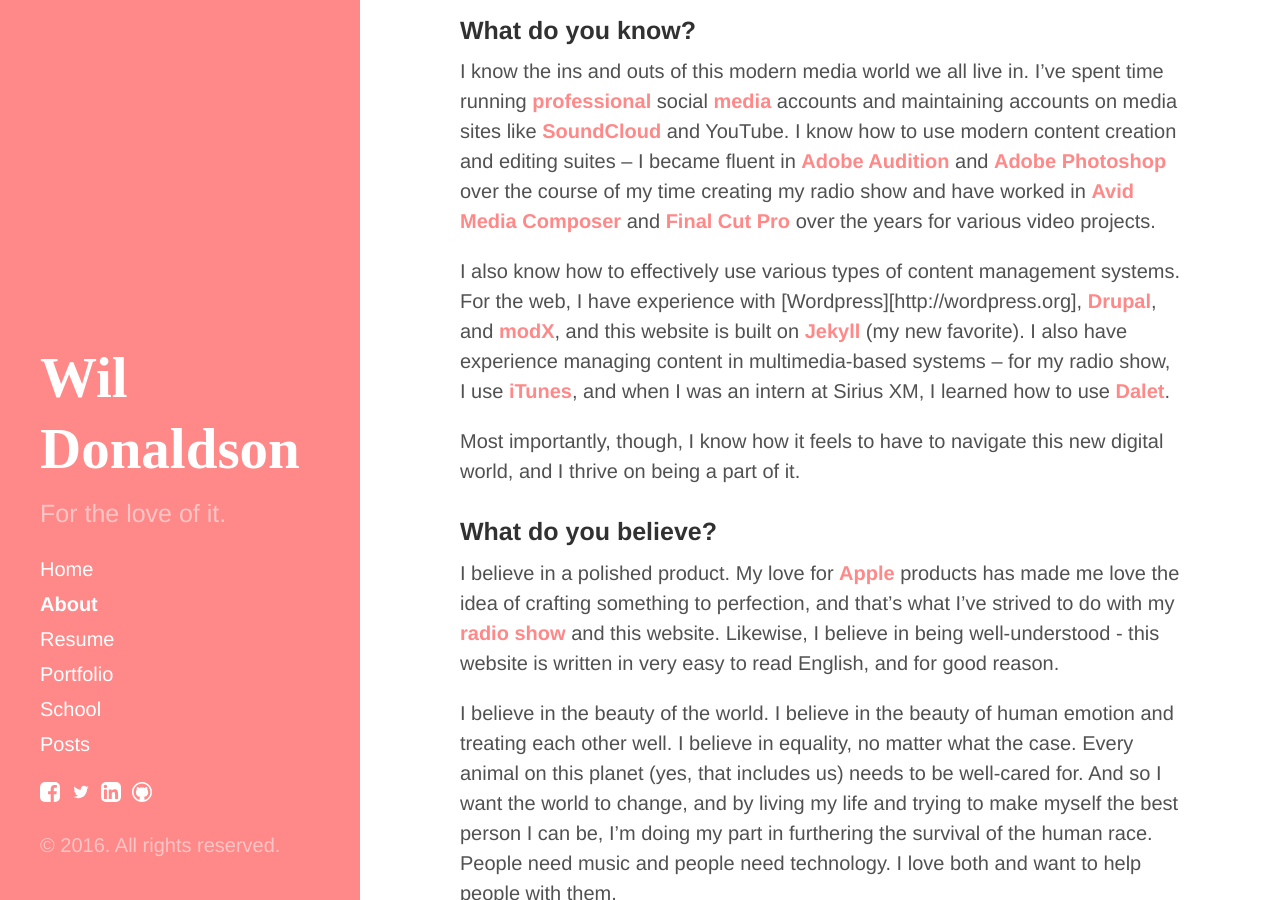
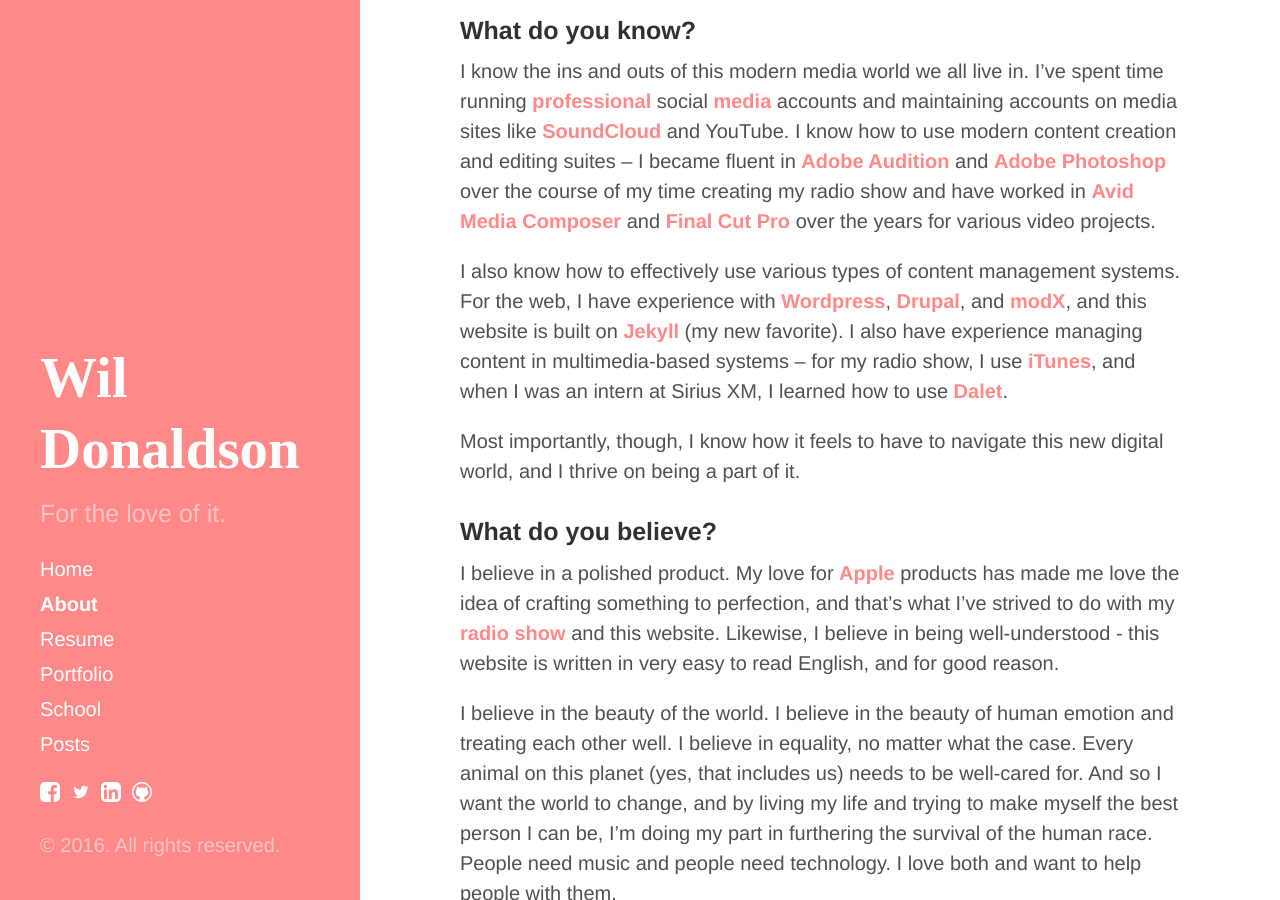
Before and after one commit to crownsedge/wildonaldson.me, a Jekyll site: the page built from about.md, in a window 1280 px wide and 900 px high, scrolled down 520 px. Built offline with Jekyll 4.4.1, drawn with Linux system fonts in a browser that asks for light colours; comment, search, counter and statistics services are not loaded.

Commit message:
fix wordpress link
for real this time

```diff
--- a/about.md
+++ b/about.md
@@ -16,7 +16,7 @@
 
 I know the ins and outs of this modern media world we all live in. I've spent time running [professional](https://twitter.com/driftsfm) social [media](https://facebook.com/driftsfm) accounts and maintaining accounts on media sites like [SoundCloud](http://soundcloud.com/drifts) and YouTube. I know how to use modern content creation and editing suites – I became fluent in [Adobe Audition](http://www.adobe.com/products/audition.html) and [Adobe Photoshop](http://www.adobe.com/products/photoshop.html) over the course of my time creating my radio show and have worked in [Avid Media Composer](http://www.avid.com/en/media-composer) and [Final Cut Pro](http://www.apple.com/final-cut-pro/) over the years for various video projects.
 
-I also know how to effectively use various types of content management systems. For the web, I have experience with [Wordpress][http://wordpress.org], [Drupal](http://drupal.org), and [modX](http://modx.com), and this website is built on [Jekyll](http://jekyllrb.org) (my new favorite). I also have experience managing content in multimedia-based systems – for my radio show, I use [iTunes](http://apple.com/itunes), and when I was an intern at Sirius XM, I learned how to use [Dalet](http://www.dalet.com).
+I also know how to effectively use various types of content management systems. For the web, I have experience with [Wordpress](http://wordpress.org), [Drupal](http://drupal.org), and [modX](http://modx.com), and this website is built on [Jekyll](http://jekyllrb.org) (my new favorite). I also have experience managing content in multimedia-based systems – for my radio show, I use [iTunes](http://apple.com/itunes), and when I was an intern at Sirius XM, I learned how to use [Dalet](http://www.dalet.com).
 
 Most importantly, though, I know how it feels to have to navigate this new digital world, and I thrive on being a part of it.
 
```
